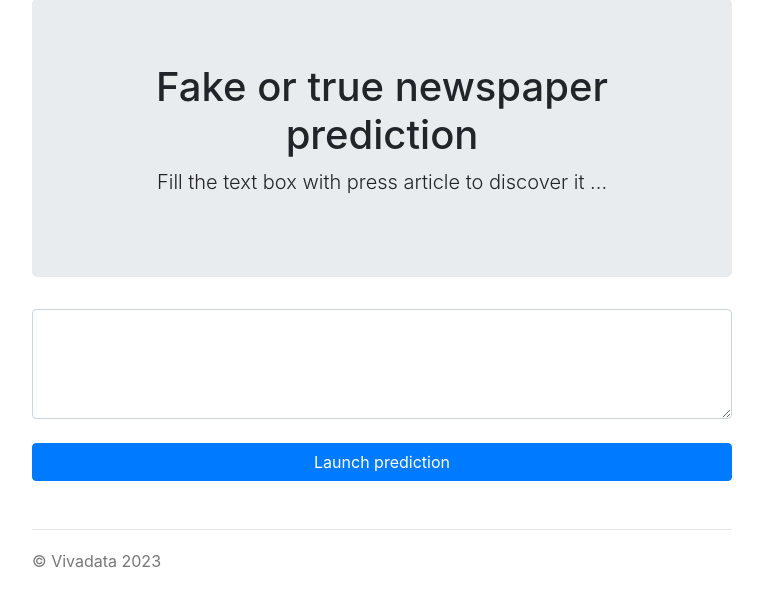
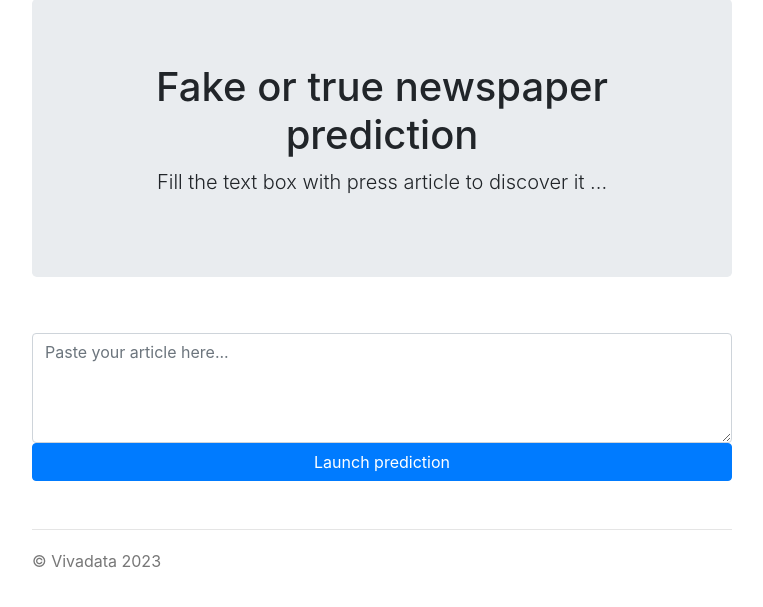
Before and after one commit to ArnoKP/IsFake_news_detector, a Flask app: page / in a window 1280 px wide. Shown: the part 72-679 px from the top of the page, without its empty margins (258-1021 px from the left). Run offline with Flask 3, Linux system fonts and the light colour scheme; parts of the project's set-up code (start-up, migrations or seed data) failed here and were passed over; some libraries are stand-ins or nearby versions.

Commit message:
review of textarea param

```diff
--- a/templates/index.html
+++ b/templates/index.html
@@ -33,8 +33,8 @@
       </div class="form-row">
         <form method="post">
 		<div class="form-outline">
-  		  <textarea class="form-control" id="textAreaExample1" rows="4"></textarea>
-  		  <label class="form-label" for="textAreaExample"></label>
+  		  <label class="form-label" for="Article"></label>
+  		  <textarea class="form-control" id="Article" name="Article" placeholder="Paste your article here..." rows="4"></textarea>
 		</div>
 		<button type="submit" class="btn btn-primary btn-block mb-4" onclick="setAction('/predict/')">
 		  Launch prediction
```
